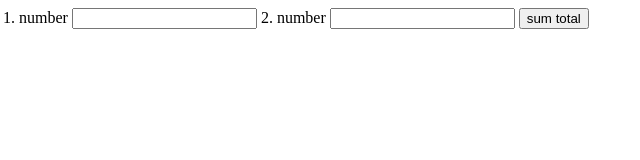
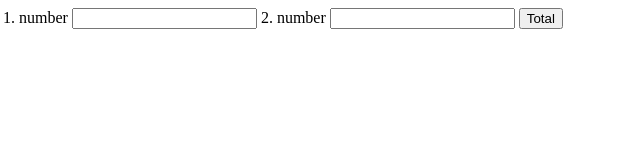
Before and after one commit to AhmedNov/hesab, a plain HTML site: page index.html in a window 1280 px wide. Shown: the full height of the page, 5-645 px from the left. Drawn offline with Linux system fonts and the light colour scheme.

Commit message:
first commit

```diff
--- a/index.html
+++ b/index.html
@@ -7,14 +7,14 @@
     <title>Document</title>
 </head>
 <body>
-    <form action="">
+    <form action="#">
         <label for="num"> 1. number
             <input type="text" id="n1">
         </label>
         <label for="num2">  2. number
             <input type="text" id="n2">
         </label>
-        <input type="button" value="sum total" id="calculate">
+       <button id="calculate" value="sum total">Total</button>
 </form>
 <div id="result"></div>
 
--- a/main.js
+++ b/main.js
@@ -10,7 +10,7 @@ calcBtn.onclick = function() {
     }
 
     else{
-        alert(' ENTER EVEN NUMBER')
+        alert(' ENTER EVEN NUMBER ')
 
     }
 }
```
